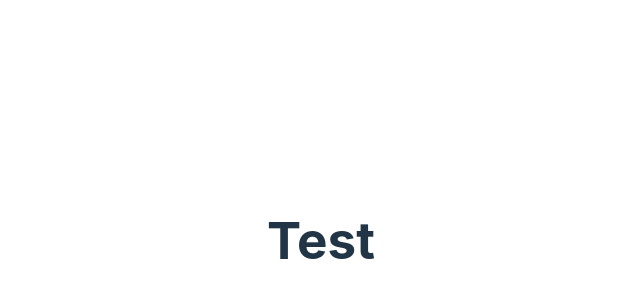
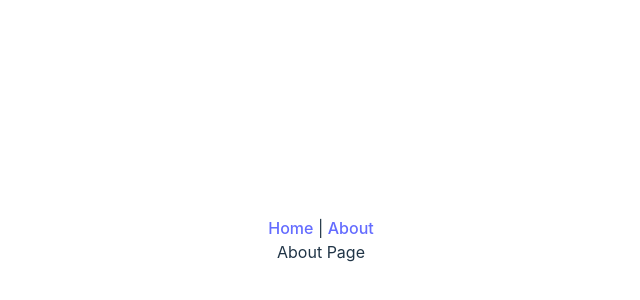
Before and after one commit to ogeeDeveloper/vue-travel-app-vue-router4, a Vue app: page /about in a window 1280 px wide. Shown: the part 160-460 px from the top of the page, without its empty margins (319-959 px from the left). Built offline with nearby package versions, Linux system fonts and the light colour scheme.

Commit message:
Install and setup vue-router

```diff
--- a/package.json
+++ b/package.json
@@ -9,7 +9,8 @@
     "preview": "vite preview"
   },
   "dependencies": {
-    "vue": "^3.3.4"
+    "vue": "^3.3.4",
+    "vue-router": "^4.2.4"
   },
   "devDependencies": {
     "@types/node": "^20.5.7",
--- a/src/App.vue
+++ b/src/App.vue
@@ -1,6 +1,10 @@
 <script setup lang="ts">
+
 </script>
 
 <template>
-  <h1>Test</h1>
+  <router-link to="/">Home</router-link> |
+  <router-link to="/about">About</router-link>
+  <br />
+  <router-view />
 </template>
--- a/src/main.ts
+++ b/src/main.ts
@@ -1,5 +1,8 @@
 import { createApp } from 'vue'
+import router from '@/router'
 import './style.css'
 import App from './App.vue'
 
-createApp(App).mount('#app')
+createApp(App)
+.use(router)
+.mount('#app')
--- /dev/null
+++ b/src/pages/About.vue
@@ -0,0 +1,13 @@
+<template>
+    <div>
+        About Page
+    </div>
+</template>
+
+<script setup lang="ts">
+
+</script>
+
+<style scoped>
+
+</style>
--- /dev/null
+++ b/src/pages/Home.vue
@@ -0,0 +1,13 @@
+<template>
+    <div>
+        Home Page
+    </div>
+</template>
+
+<script setup lang="ts">
+
+</script>
+
+<style scoped>
+
+</style>
--- /dev/null
+++ b/src/router/index.ts
@@ -0,0 +1,14 @@
+import {createRouter, createWebHistory} from 'vue-router'
+import Home from "@/pages/Home.vue"
+import About from "@/pages/About.vue"
+
+const routes = [
+    {path: '/',name: 'Home', component: Home},
+    {path: '/about', name: 'About', component: About},
+]
+const router = createRouter({
+    history: createWebHistory(),
+    routes
+})
+
+export default router
--- a/tsconfig.json
+++ b/tsconfig.json
@@ -5,6 +5,11 @@
     "module": "ESNext",
     "lib": ["ES2020", "DOM", "DOM.Iterable"],
     "skipLibCheck": true,
+
+    "baseUrl": ".", /* Base directory to resolve non-absolute module names. */
+    "paths": {
+      "@/*": ["src/*"] // @/foo -> src/foo
+    },
 
     /* Bundler mode */
     "moduleResolution": "bundler",
--- a/vite.config.ts
+++ b/vite.config.ts
@@ -5,8 +5,10 @@ import path from 'path'
 
 // https://vitejs.dev/config/
 export default defineConfig({
-  alias: {
-    '@': path.resolve(__dirname, './src'),
+  resolve: {
+    alias: {
+      '@': path.resolve(__dirname, './src'),
+    },
   },
   plugins: [vue()],
 })
```
Also changed, not shown: jsconfig.json (deleted, +0 -11 lines), 1 other file (tests, documents, lock files or other folders).
